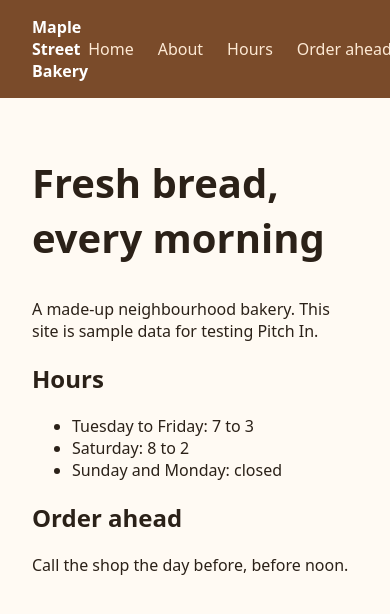
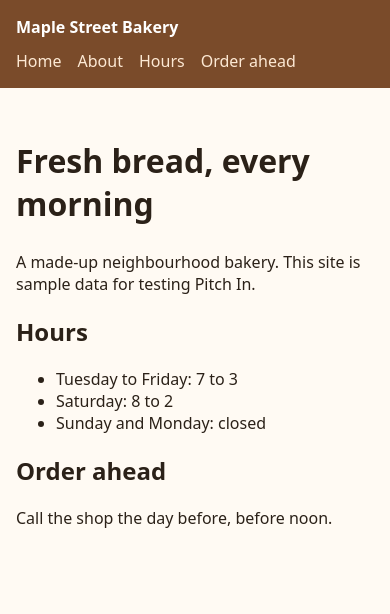
Before and after one commit to PromptIn-test/pitch-in-sample-site, a website: page index.html in a window 390 px wide. Drawn offline with Linux system fonts and the light colour scheme.

Commit message:
Let the nav wrap on narrow screens
Co-Authored-By: Claude Sonnet 5.5 <noreply@anthropic.com>
Claude-Session: https://claude.ai/code/session_013k3qiaQuQtuW87u6yLj5S7

```diff
--- a/styles.css
+++ b/styles.css
@@ -39,3 +39,25 @@ main {
 .hero h1 {
   font-size: 2.5rem;
 }
+
+@media (max-width: 600px) {
+  .site-header {
+    flex-direction: column;
+    align-items: flex-start;
+    gap: 12px;
+    padding: 16px;
+  }
+
+  .nav {
+    flex-wrap: wrap;
+    gap: 8px 16px;
+  }
+
+  main {
+    padding: 24px 16px;
+  }
+
+  .hero h1 {
+    font-size: 2rem;
+  }
+}
```
